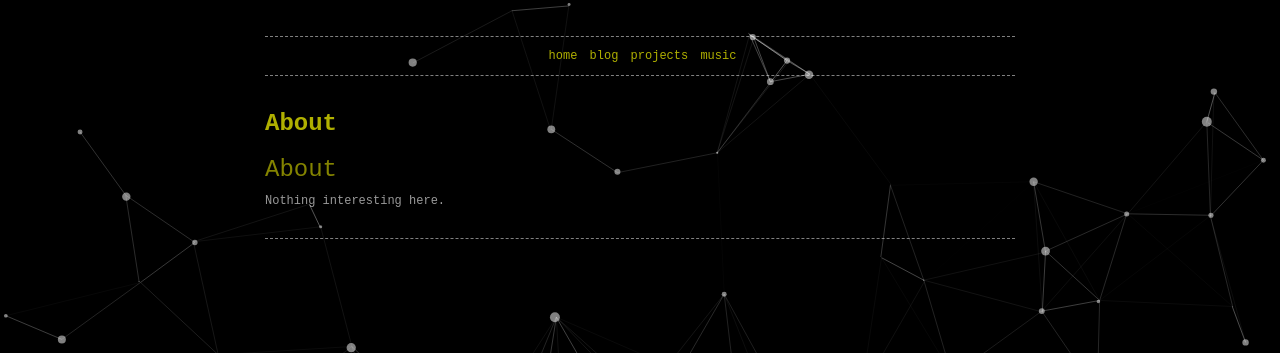
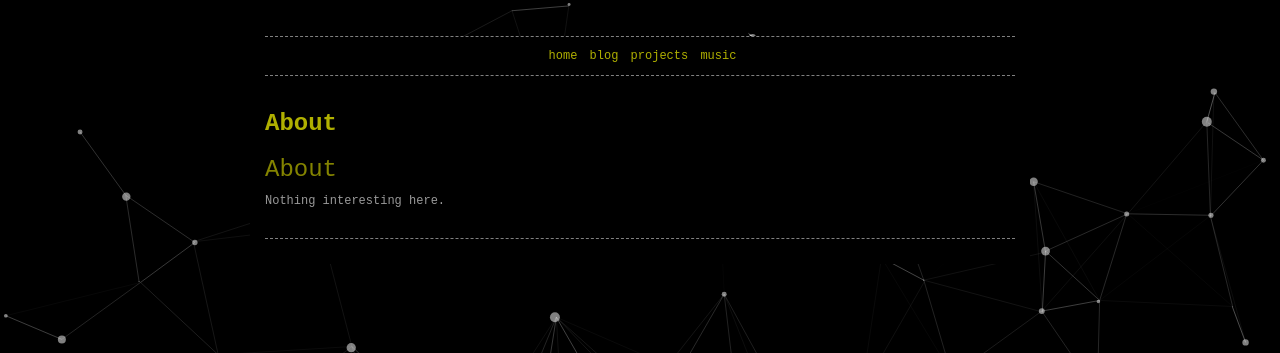
Before and after one commit to donaldssh/donaldssh.github.io, a Jekyll site: the page built from index.md, in a window 1280 px wide. Shown: the top 353 px of the page. Built offline with Jekyll 4.4.1, drawn with Linux system fonts in a browser that asks for light colours; our own code applies the rules of GitHub Pages for plain Markdown files.

Commit message:
Added opacity in text areas

```diff
--- a/_layouts/default.html
+++ b/_layouts/default.html
@@ -6,6 +6,7 @@
     <body>
 
         <div id="particles-js"></div>
+
         <div id="wrapper">
 
             <div class="container">
@@ -23,12 +24,12 @@
                 {% include footer.html %}
 
             </div>
+        </div>
 
         <script src="https://code.jquery.com/jquery-3.5.1.min.js" integrity="sha256-9/aliU8dGd2tb6OSsuzixeV4y/faTqgFtohetphbbj0=" crossorigin="anonymous"></script>
 
         <script src="{{ site.baseurl }}/js/particles.js"></script>
         <script src="{{ site.baseurl }}/js/app.js"></script>
 
-
     </body>
 </html>
--- a/css/main.css
+++ b/css/main.css
@@ -248,3 +248,7 @@ canvas
     position: fixed;
     z-index: -1;
 }
+
+div.container > div.row > div.col-lg-8{
+    background-color: rgba(0, 0, 0, 1);
+}
```
Lines whose indentation alone changed are shown as unchanged.
